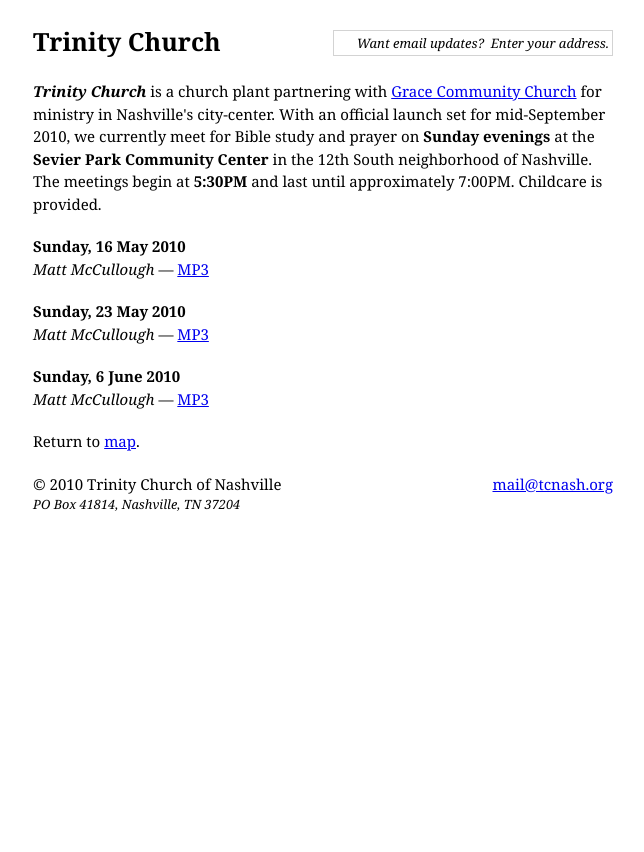
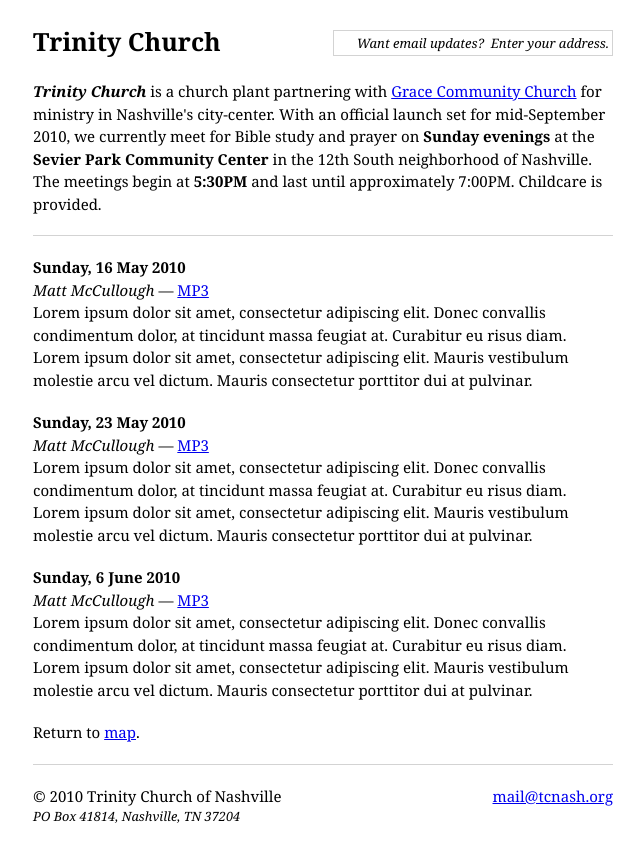
Before and after one commit to drewr/trinitypy, a Django app: template templates/audio.html in a window 1280 px wide. Shown: the whole page, without its empty margins (137-781 px from the left). Before the commit the page ends 511 px from the top, so only its background shows below. Run offline with Django 3.2, Linux system fonts and the light colour scheme; the template is opened without the code that fills it, so the values that code supplies are empty.

Commit message:
Add audio style and dummy copy.

```diff
--- a/static/css/screen.css
+++ b/static/css/screen.css
@@ -40,3 +40,10 @@
 .infoemail {
   text-align:right;
 }
+
+.contentsep {
+  border-top:1px solid lightgrey;
+  border-bottom:1px solid lightgrey;
+  padding-top:20px;
+  margin-bottom:20px;
+}
--- a/templates/audio.html
+++ b/templates/audio.html
@@ -2,24 +2,43 @@
 
 {% block content %}
 
+<div class="contentsep">
+
 <p>
 <b>Sunday, 16 May 2010</b><br/>
 <i>Matt McCullough</i> &#8212;
-<a href="http://media.tcnash.org/2010-05-16-Acts-1-8.mp3">MP3</a>
+<a href="http://media.tcnash.org/2010-05-16-Acts-1-8.mp3">MP3</a><br/>
+Lorem ipsum dolor sit amet, consectetur adipiscing elit. Donec
+convallis condimentum dolor, at tincidunt massa feugiat at. Curabitur
+eu risus diam. Lorem ipsum dolor sit amet, consectetur adipiscing
+elit. Mauris vestibulum molestie arcu vel dictum. Mauris consectetur
+porttitor dui at pulvinar.
 </p>
 
 <p>
 <b>Sunday, 23 May 2010</b><br/>
 <i>Matt McCullough</i> &#8212;
-<a href="http://media.tcnash.org/2010-05-23-Acts-Gospel.mp3">MP3</a>
+<a href="http://media.tcnash.org/2010-05-23-Acts-Gospel.mp3">MP3</a><br/>
+Lorem ipsum dolor sit amet, consectetur adipiscing elit. Donec
+convallis condimentum dolor, at tincidunt massa feugiat at. Curabitur
+eu risus diam. Lorem ipsum dolor sit amet, consectetur adipiscing
+elit. Mauris vestibulum molestie arcu vel dictum. Mauris consectetur
+porttitor dui at pulvinar.
 </p>
 
 <p>
 <b>Sunday, 6 June 2010</b><br/>
 <i>Matt McCullough</i> &#8212;
-<a href="http://media.tcnash.org/2010-06-06-Acts-2.mp3">MP3</a>
+<a href="http://media.tcnash.org/2010-06-06-Acts-2.mp3">MP3</a><br/>
+Lorem ipsum dolor sit amet, consectetur adipiscing elit. Donec
+convallis condimentum dolor, at tincidunt massa feugiat at. Curabitur
+eu risus diam. Lorem ipsum dolor sit amet, consectetur adipiscing
+elit. Mauris vestibulum molestie arcu vel dictum. Mauris consectetur
+porttitor dui at pulvinar.
 </p>
 
 <p>Return to <a href="/">map</a>.</p>
 
+</div>
+
 {% endblock content %}
```
